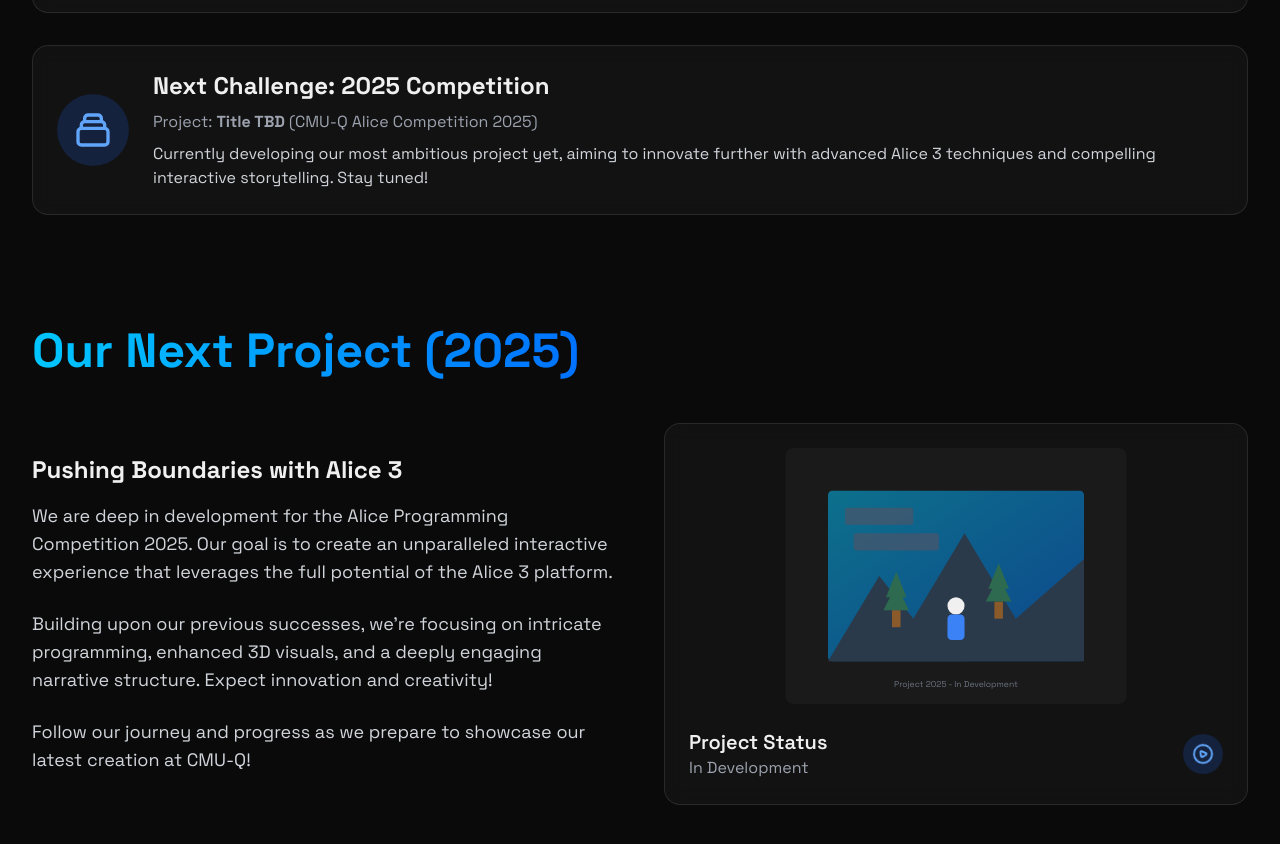
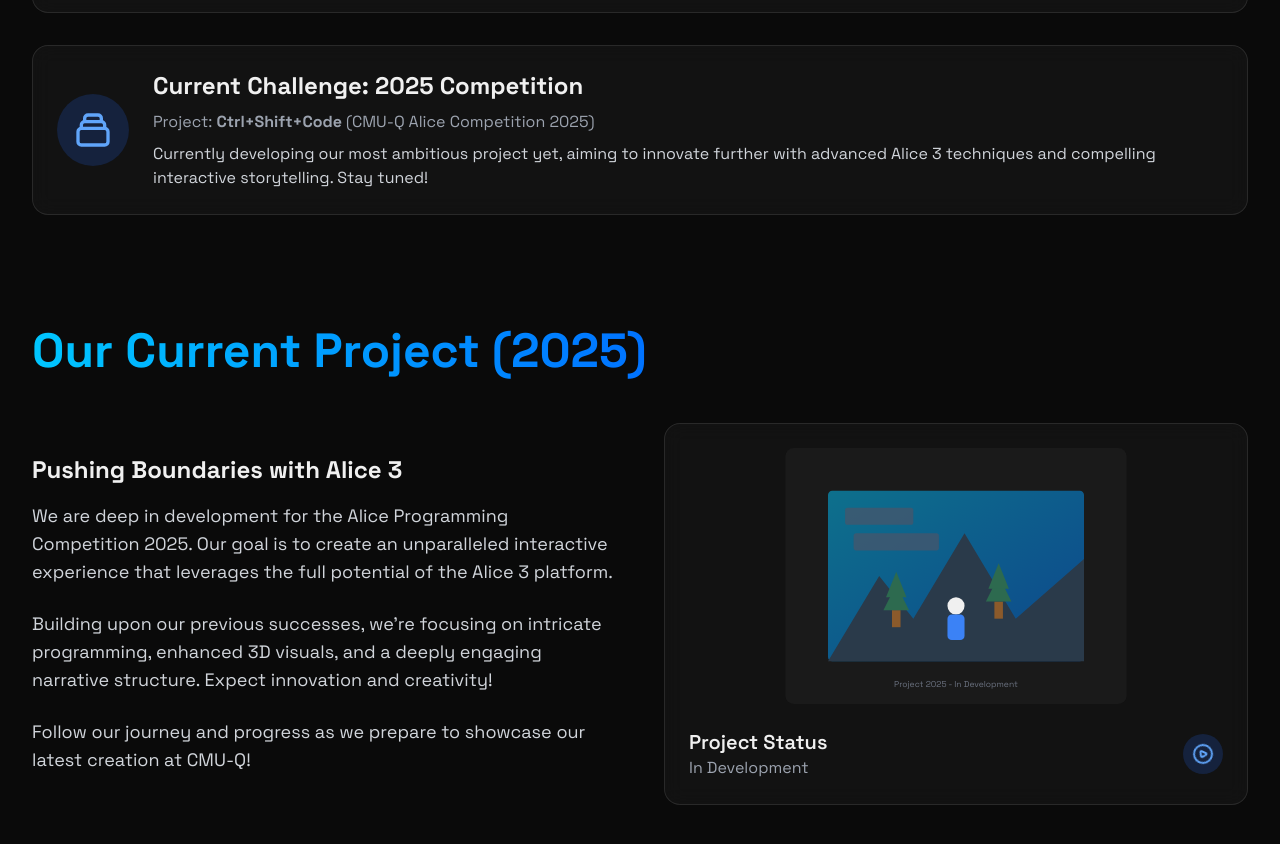
Before and after one commit to Ctrl-Shift-Coders/ctrl-shift-coders.github.io, a plain HTML site: page index.html in a window 1280 px wide. Shown: the part 3059-3903 px from the top of the page. Drawn offline with nearby package versions, Linux system fonts and the light colour scheme; animation ran at ten frames a second; a script that the page names is missing.

Commit message:
Update index.html

```diff
--- a/index.html
+++ b/index.html
@@ -746,8 +746,8 @@
                                 </svg>
                             </div>
                             <div class="flex-grow">
-                                <h3 class="text-2xl font-bold mb-2">Next Challenge: 2025 Competition</h3>
-                                <p class="text-gray-400 mb-2">Project: <strong>Title TBD</strong> (CMU-Q Alice Competition 2025)</p>
+                                <h3 class="text-2xl font-bold mb-2">Current Challenge: 2025 Competition</h3>
+                                <p class="text-gray-400 mb-2">Project: <strong>Ctrl+Shift+Code</strong> (CMU-Q Alice Competition 2025)</p>
                                 <p class="text-gray-300">Currently developing our most ambitious project yet, aiming to innovate further with advanced Alice 3 techniques and compelling interactive storytelling. Stay tuned!</p>
                             </div>
                         </div>
@@ -759,7 +759,7 @@
         <section id="project" class="section">
             <div class="max-w-7xl mx-auto">
                 <h2 class="text-4xl md:text-5xl font-bold mb-12 opacity-0 text-center md:text-left" id="project-title">
-                    <span class="gradient-text">Our Next Project (2025)</span>
+                    <span class="gradient-text">Our Current Project (2025)</span>
                 </h2>
                 <div class="grid grid-cols-1 md:grid-cols-2 gap-12 items-center">
                     <div class="opacity-0" id="project-text">
```
